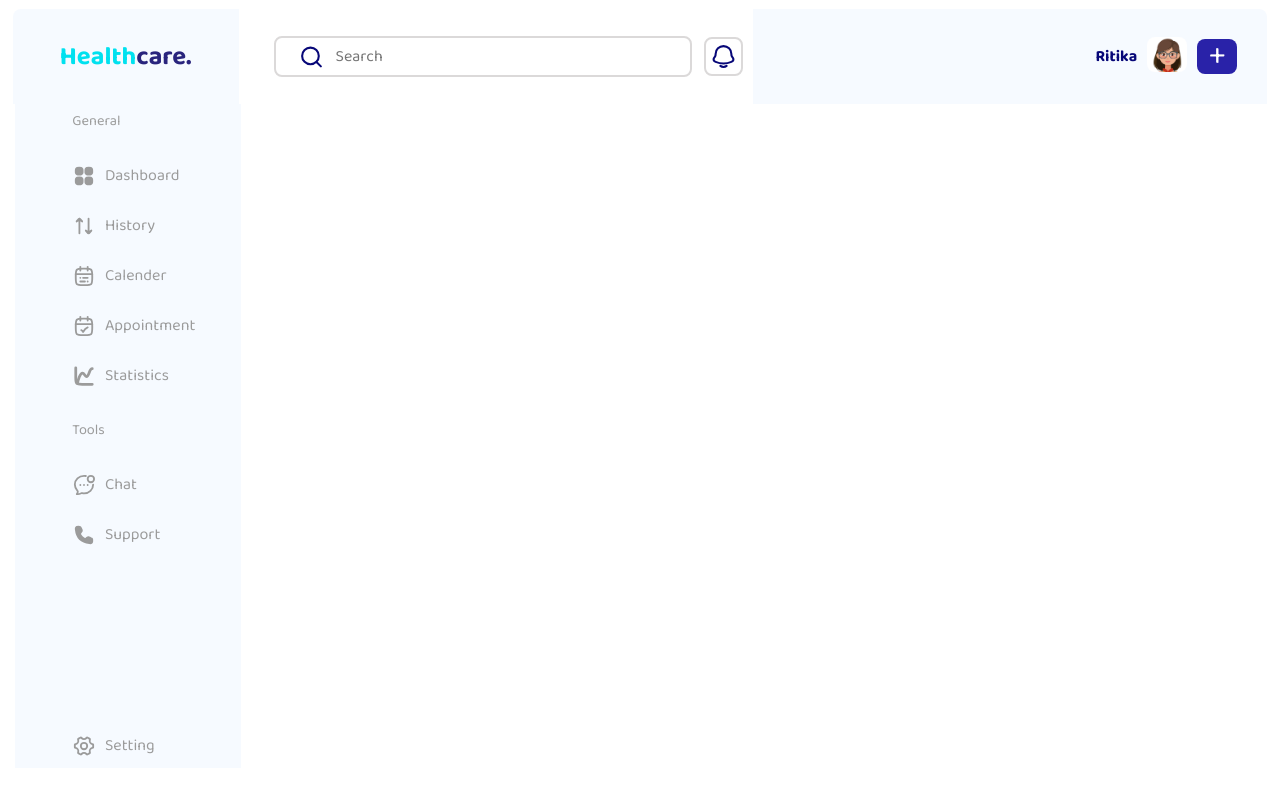
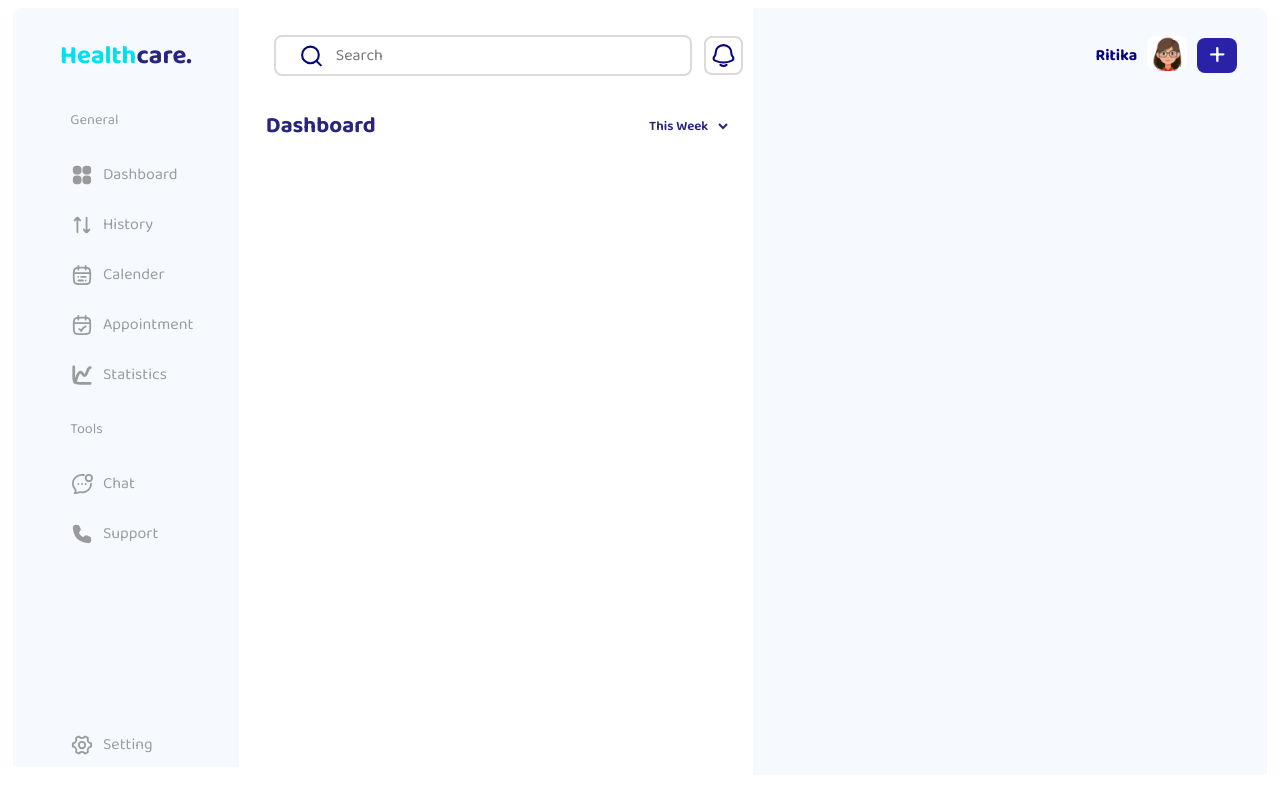
Before and after one commit to devarsh-commits/HealthCare-Dashboard, a React (Vite) app: page / in a window 1280 px wide. Shown: the top 794 px of the page. Built offline with nearby package versions, Linux system fonts and the light colour scheme.

Commit message:
Dashboard section

```diff
--- a/src/App.css
+++ b/src/App.css
@@ -1,5 +1,69 @@
-.body{
+.main {
+    /* border: 2px solid red; */
+    margin: 5px 5px 8px;
+}
+
+.body {
     /* border: 2px solid red; */
     width: 98vw;
     height: 84vh;
+    display: flex;
 }
+
+.sidebar {
+    /* border: 2px solid red; */
+    width: 18%;
+    /* margin-left: 8px; */
+    /* margin-right: -1; */
+}
+
+.maincomp {
+    /* border: 2px solid red; */
+    width: 82%;
+    display: flex;
+    /* margin-right: -6px; */
+}
+
+.maincomp .dashboard {
+    /* border: 2px solid green; */
+    box-sizing: border-box;
+    width: 50%;
+      padding-left: 22px;
+    padding-right: 22px;
+}
+
+.maincomp .schedule {
+    /* border: 2px solid red; */
+    width: 50%;
+    background-color: rgb(246 250 255);
+}
+
+.dashboard .dashhead {
+    /* border: 2px solid red; */
+    display: flex;
+    /* padding-left: 22px;
+    padding-right: 22px; */
+}
+
+.dashboard .dashhead .title {
+    width: 50%;
+    font-size: 1.4em;
+    font-weight: bold;
+    color: rgb(41 36 125);
+}
+
+.dashboard .dashhead .opt{
+    width: 50%;
+    display: flex;
+    align-items: center;
+    justify-content: flex-end;
+}
+.dashboard .dashhead .opt select {
+    border: 1px;
+    font-family: "Baloo 2", sans-serif;
+    font-optical-sizing: auto;
+    color: rgb(41 36 125);
+    font-weight: 600;
+    background: white;
+
+}
--- a/src/App.jsx
+++ b/src/App.jsx
@@ -11,23 +11,28 @@ function App() {
 
   return (
     <>
-      <div className="header"><Header/></div>
+      <div className="main">
+        <div className="header"><Header /></div>
         <div className="body">
           <div className="sidebar">
             <Sidebar/>
-          {/* <div className='gen'>
-            <div className="title">General</div>
-            <div className="data">
-              {gendata.map(dt=>{
-                return <Navlink icon={dt.icon} desc={dt.desc}/>
-              })}
-            </div>
-          </div> */}
           </div>
           <div className="maincomp">
-          <div className="dashboard"></div>
+            <div className="dashboard">
+              <div className="dashhead">
+                <div className="title">Dashboard</div>
+                <div className="opt">
+                 <select name="" id="">
+                  <option value="">This Week</option>
+                  <option value="">This Month</option>
+                 </select>
+                </div>
+              </div>
+               </div>
             <div className="schedule"></div>
           </div>
+        </div>
+
       </div>
     </>
   )
--- a/src/components/Header.css
+++ b/src/components/Header.css
@@ -5,7 +5,7 @@
     width: 98vw;
     height: 95px;
     display: flex;
-    margin: 1px auto;
+    /* margin: 1px auto; */
     border-radius: 10px;
 }
 .logo{
--- a/src/components/Sidebar.css
+++ b/src/components/Sidebar.css
@@ -1,9 +1,9 @@
 @import url('https://fonts.googleapis.com/css2?family=Baloo+2:wght@400..800&display=swap');
 .side{
     /* border: 2px solid red; */
-    width:18%;
+    width:100%;
     height:83vh;
-    margin-left: 7px;
+    /* margin-left: 7px; */
     background-color: rgb(246 250 255);
     display: flex;
     flex-direction: column;
```
Also changed, not shown: 1 other file (tests, documents, lock files or other folders). Lines whose indentation alone changed are shown as unchanged.
